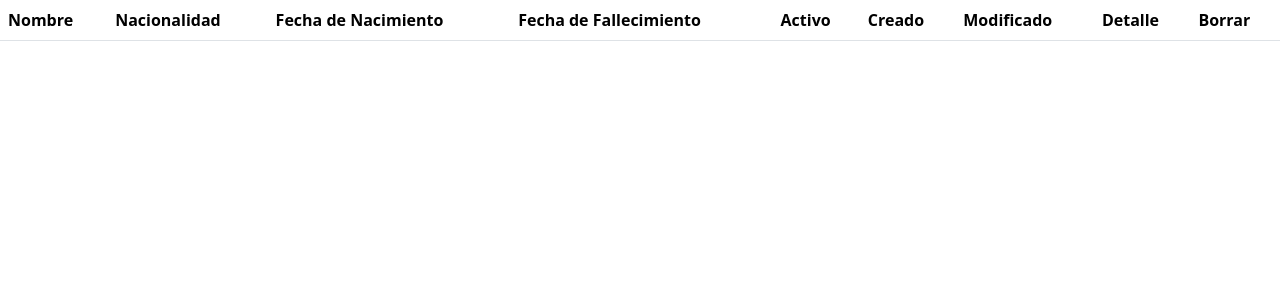
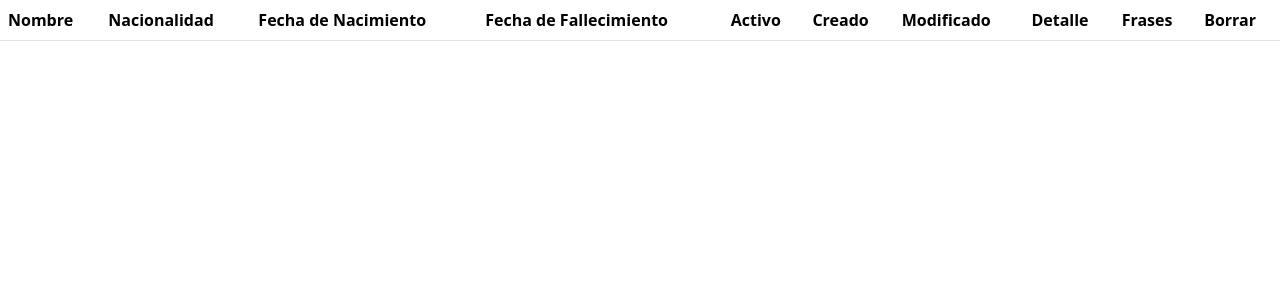
Before and after one commit to leanr264/tp-alkemy-django, a Django app: page /autores/lista_autores/ in a window 1280 px wide. Shown: the part 59-359 px from the top of the page. Run offline with Django 5.2, Linux system fonts and the light colour scheme; data that the repository does not hold is empty.

Commit message:
modificacion del detalle de autor y listado de sus frases

```diff
--- a/src/app_autores/views.py
+++ b/src/app_autores/views.py
@@ -4,6 +4,7 @@ from django.core import serializers
 from django.http import JsonResponse, HttpResponseRedirect
 from django.urls import reverse, reverse_lazy
 from .models import Autor
+from app_frases.models import Frase
 # Create your views here.
 
 
@@ -13,9 +14,11 @@ def vista_presentacion(request):
 
 def detalle_autor(request, id):
     autor = get_object_or_404(Autor, id=id)
+    cantidad_frases = Frase.objects.filter(autor=autor).count()
     return render(request,
                   'app_autores/detalle.html',
-                  {'autor': autor})
+                  {'autor': autor,
+                   'cantidad_frases': cantidad_frases})
 
 
 def listar_autores(request):
--- a/src/app_frases/urls.py
+++ b/src/app_frases/urls.py
@@ -6,6 +6,7 @@ from .views import (
     FraseCreateView,
     FraseUpdateView,
     FraseDeleteView,
+    frases_por_autor,
 )
 
 app_name = 'app_frases'
@@ -19,4 +20,5 @@ urlpatterns = [
     path('crear/', FraseCreateView.as_view(), name='crear'),
     path('modificar/<int:pk>/', FraseUpdateView.as_view(), name='modificar'),
     path('borrar/<int:pk>/', FraseDeleteView.as_view(), name='borrar'),
+    path('lista_por_autor/<int:id>/', frases_por_autor, name='lista_por_autor'),
 ]
--- a/src/templates/app_autores/detalle.html
+++ b/src/templates/app_autores/detalle.html
@@ -12,6 +12,9 @@
       <p class="card-text">Nacido el {{autor.fecha_nacimiento}}</p>
       <p class="card-text">En {{autor.nacionalidad}}</p>
       <p class="card-text">Número de Identificación {{autor.id}}</p>
+      <a href="{% url 'app_frases:lista_por_autor' autor.id %}">
+        <p class="card-text">Cantidad de frases {{cantidad_frases}}</p>
+      </a>
       <a href="{% url 'app_autores:lista_autores' %}" class="btn btn-primary">
         <img src="{% static 'img/atras.png' %}" alt="Volver" width=32px>
       </a>
--- a/src/templates/app_autores/listar.html
+++ b/src/templates/app_autores/listar.html
@@ -14,6 +14,7 @@
             <th scope="col">Creado</th>
             <th scope="col">Modificado</th>
             <th scope="col">Detalle</th>
+            <th scope="col">Frases</th>
             <th scope="col">Borrar</th>
         </tr>
     </thead>
@@ -54,6 +55,12 @@
             </td>
 
             <td>
+                <a href="{% url 'app_frases:lista_por_autor' autor.id %}">
+                    <img src="{% static 'img/frases.png' %}" alt="Ir a frases" width="32px">
+                </a>
+            </td>
+
+            <td>
                 <a href="{% url 'app_autores:borrar' autor.id %}">
                     <img src="{% static 'img/borrar.png' %}" alt="borrar" width="32px">
                 </a>
```
Also changed, not shown: src/app_frases/views.py (+10 -0 lines), src/templates/app_frases/listar_por_autor.html (added, +22 -0 lines), src/static/img/frases.png (added).
